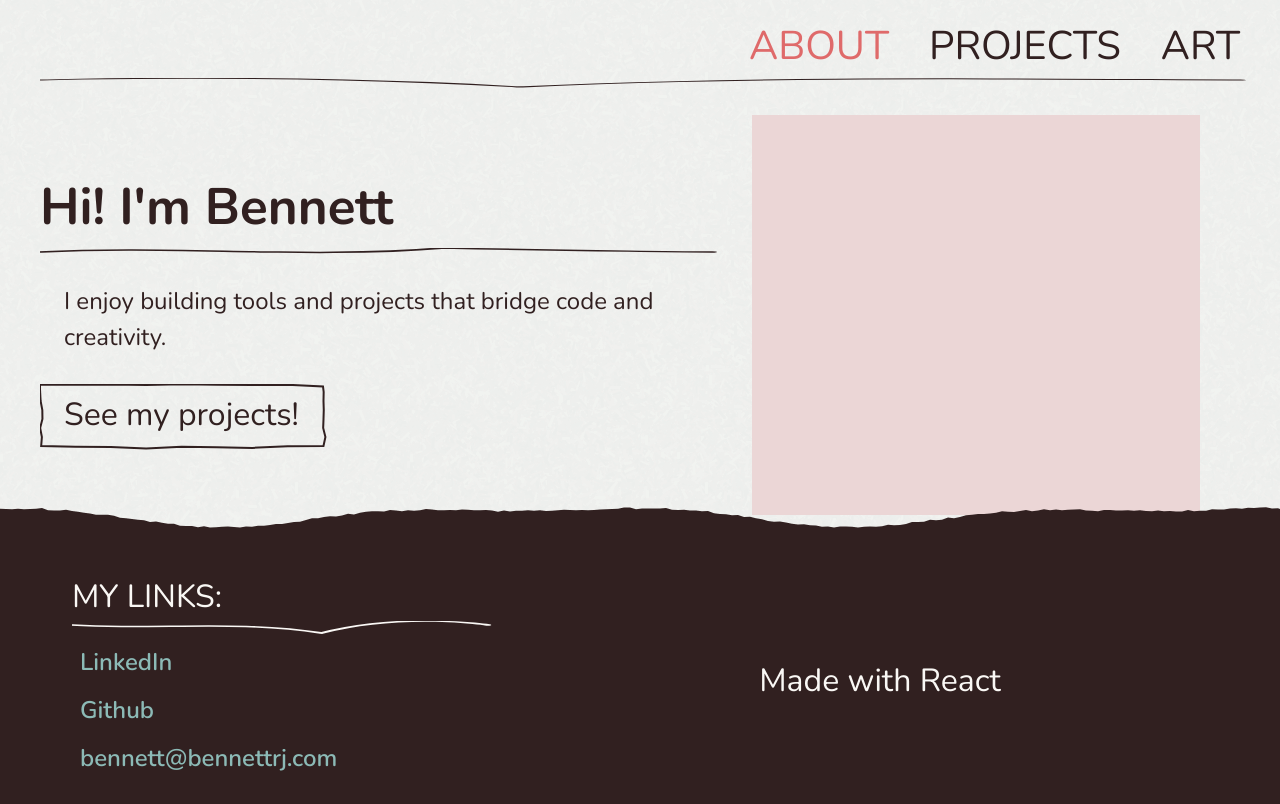
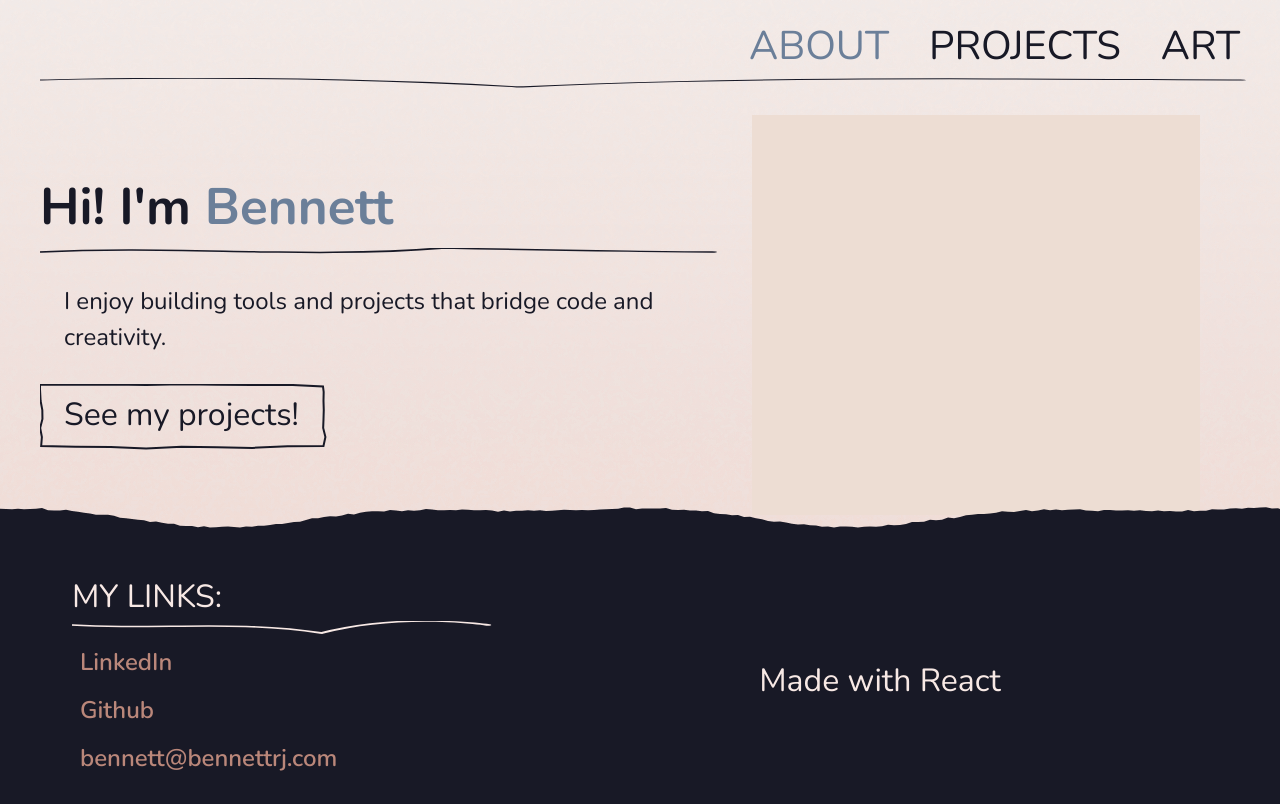
Before and after one commit to bennettj12/personal-portfolio, a React (Vite) app: page / in a window 1280 px wide. Built offline with nearby package versions, Linux system fonts and the light colour scheme.

Commit message:
testing alternate color schemes and quick theme-swapping solution

```diff
--- a/src/assets/styles/_variables.scss
+++ b/src/assets/styles/_variables.scss
@@ -1,29 +1,63 @@
-
-/*
-    Original Color Scheme:
-    --paper: #FAF8F5;
-    --ink: #312720;
-    --accent1: #DFAD7C;
-    --accent2: #8CBAA2;
-    --highlight: #EBD6D6;
-
-*/
+$themes: (
+    "base": (
+        "paper": #FAF8F5,
+        "ink": #312020,
+        "accent1": #df6a6a,
+        "accent2": #7ecdc6,
+        "highlight": #EBD6D6,
+    ),
+    "ocean": (
+        "paper": #F8FBFF,
+        "ink": #0A1A2F,
+        "accent1": #4D8BFF,
+        "accent2": #7ecdc6,
+        "highlight": #D6E9FF,
+    ),
+    "sunset": (
+        "paper": #faf6f5,
+        "ink": #161525,
+        "accent1": #6E56CF,
+        "accent2": #FF7D8A,
+        "highlight": #FFE5E8,
+    ),
+    "sketchbook": (
+        "paper": #FFF8F0,
+        "ink": #1E1B32,
+        "accent1": #4A6FA5,
+        "accent2": #D46C6C,
+        "highlight": #F0E6DD,
+    ),
+    "inkwash": (
+        "paper": #FDF5E8,
+        "ink": #222036,
+        "accent1": #8C7AA8,
+        "accent2": #C99D8B,
+        "highlight": #F3E9E0,
+    ),
+    "charcoal": (
+        "paper": #f8e9e5,
+        "ink": #181926,
+        "accent1": #6B7F99,
+        "accent2": #ba877a,
+        "highlight": #edddd3,
+    )
+);
+// selected theme
+$ts: "charcoal";
+$active-theme: map-get($themes, $key: $ts);
 
 :root {
-    --paper: #FAF8F5;
-    --ink: #312020;
-    --accent1: #df6a6a;
-    --accent2: #8cbab6;
-    --highlight: #EBD6D6;
-
+    @each $name, $value in $active-theme {
+        --#{$name}: #{$value};
+    }
     --footer-height: 200px;
 }
 
 
-$paper: var(--paper);
-$ink: var(--ink);
-$accent1: var(--accent1);
-$accent2: var(--accent2);
-$highlight: var(--highlight);
+$paper: map-get(map-get($themes, $ts), "paper");
+$ink: map-get(map-get($themes, $ts), $key: "ink");
+$accent1: map-get(map-get($themes, $ts), "accent1");
+$accent2: map-get(map-get($themes, $ts), "accent2");
+$highlight: map-get(map-get($themes, $ts), "highlight");
 
 $texture: url('@/assets/images/papertexture.png');
--- a/src/assets/styles/global.scss
+++ b/src/assets/styles/global.scss
@@ -22,8 +22,18 @@
 
   color-scheme: dark light;
   color: $ink;
-  background-color: $paper;
-  background-image: $texture;
+
+  background: linear-gradient(
+    to bottom,
+    rgba($paper, 0.8) 0%,
+    rgba(darken($paper, 8%), 100%)
+  ),
+  $texture;
+  background-blend-mode: soft-light;
+  background-attachment: fixed;
+
+  //background-color: $paper;
+  //background-image: $texture;
 
   font-synthesis: none;
   text-rendering: optimizeLegibility;
--- a/src/components/HeroSection/HeroSection.jsx
+++ b/src/components/HeroSection/HeroSection.jsx
@@ -4,7 +4,6 @@ import styles from './HeroSection.module.scss'
 import { motion } from 'framer-motion'
 
 const info = {
-    headline: "Hi! I'm Bennett",
     aboutSnippet: `
         I enjoy building tools and projects that bridge code and creativity.
     `,
@@ -30,7 +29,7 @@ export default function HeroSection() {
                         duration: 0.5,
                         delay: getAnimDelay()
                 }}>
-                    {info.headline}
+                    Hi! I'm <span className={styles.name}>Bennett</span>
                 </motion.h1>
                 <Divider delay={getAnimDelay()}/>
                 <motion.p
--- a/src/components/HeroSection/HeroSection.module.scss
+++ b/src/components/HeroSection/HeroSection.module.scss
@@ -3,7 +3,9 @@
     display: flex;
     min-height: 400px;
 }
-
+.name{
+    color: $accent1;
+}
 .infoSection{
     display: flex;
     flex-direction: column;
```
